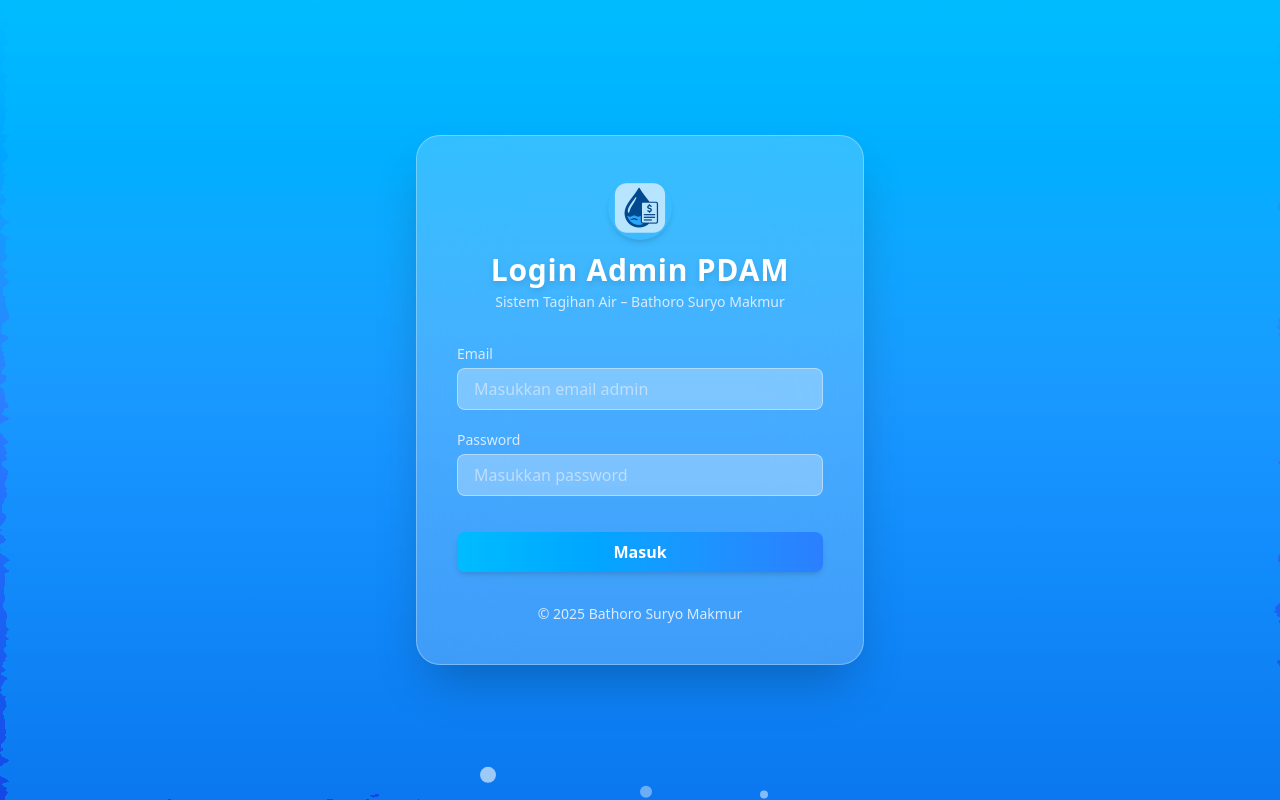
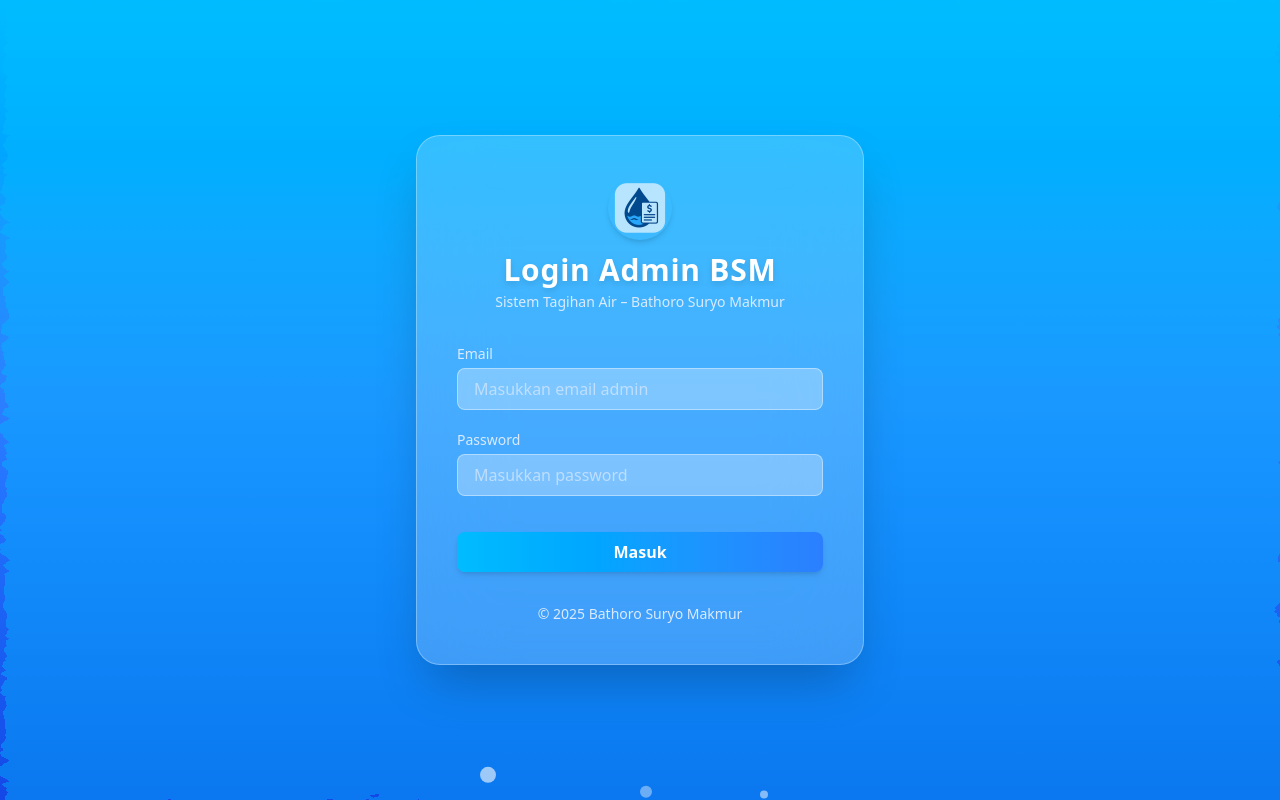
Before and after one commit to jefryalbukhori10/BSM, a React (Vite) app: page /login in a window 1280 px wide. Built offline with nearby package versions, Linux system fonts and the light colour scheme.

Commit message:
update login

```diff
--- a/package.json
+++ b/package.json
@@ -28,6 +28,7 @@
     "react-icons": "^5.5.0",
     "react-router-dom": "^7.7.1",
     "react-select": "^5.10.2",
+    "recharts": "^3.3.0",
     "sweetalert2": "^11.22.2",
     "tailwindcss": "^4.1.11"
   },
--- a/src/screens/LoginScreen.jsx
+++ b/src/screens/LoginScreen.jsx
@@ -84,7 +84,7 @@ export default function LoginScreen() {
             whileHover={{ scale: 1.05, rotate: 3 }}
           />
           <h1 className="text-3xl font-bold tracking-wide text-white drop-shadow-md">
-            Login Admin PDAM
+            Login Admin BSM
           </h1>
           <p className="text-sm text-blue-100 mt-1">
             Sistem Tagihan Air – Bathoro Suryo Makmur
```
Also changed, not shown: 1 other file (tests, documents, lock files or other folders).
